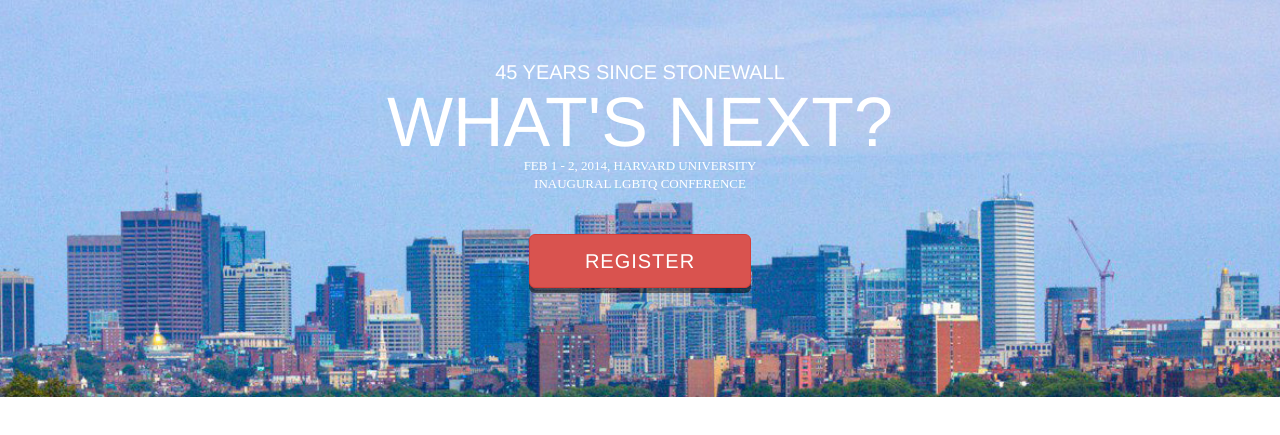
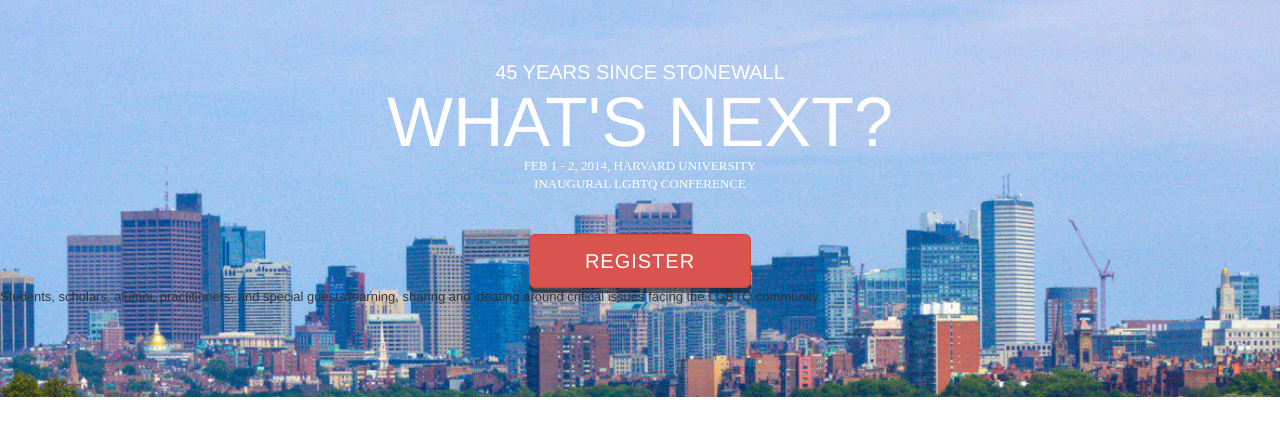
Before and after one commit to seanyliu/outlaw, a website: page index.html in a window 1280 px wide. Shown: the part 53-488 px from the top of the page. Drawn offline with Linux system fonts and the light colour scheme.

Commit message:
added home page text

```diff
--- a/index.html
+++ b/index.html
@@ -120,6 +120,8 @@
       <button type="button" class="btn btn-danger btn-lg">Register</button>
     </p>
   </div>
+  Students, scholars, alumni, practitioners, and special guests learning, sharing and
+ideating around critical issues facing the LGBTQ community.
 <div>
 
 </body>
```
